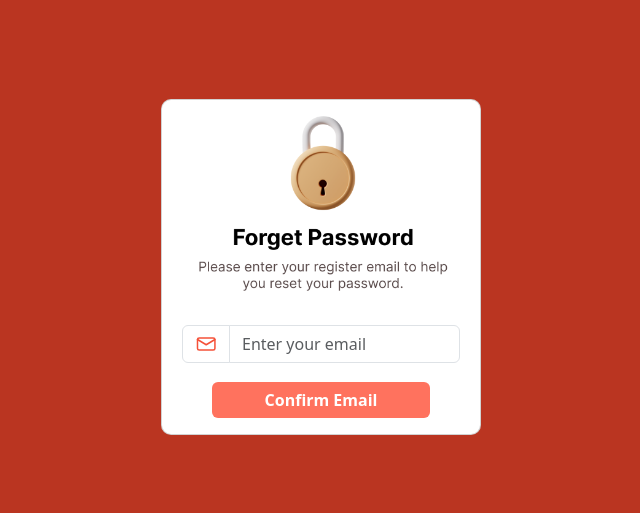
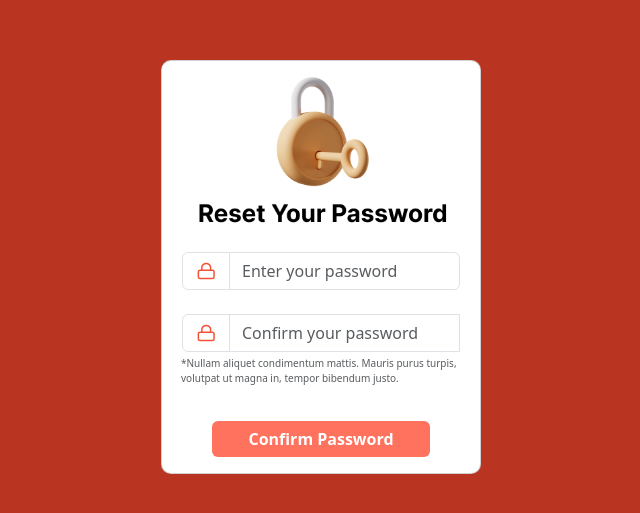
Before and after one commit to rg-km/final-project-engineering-41, a React (Create React App) app in the folder frontend/rangkumin/: page / in a window 1280 px wide. Shown: the part 133-646 px from the top of the page, without its empty margins (319-959 px from the left). Built offline with nearby package versions, Linux system fonts and the light colour scheme.

Commit message:
Paging UI for forgotPassword & resetPassword

```diff
--- a/frontend/rangkumin/src/App.js
+++ b/frontend/rangkumin/src/App.js
@@ -1,10 +1,12 @@
 import './App.css';
 import ForgotPass from './components/ForgotPass.js';
+import ResetPass from './components/ResetPass';
 import 'bootstrap/dist/css/bootstrap.min.css';
 
 function App() {
   return (
-    <ForgotPass />
+    // <ForgotPass />
+    <ResetPass />
   );
 }
 
--- a/frontend/rangkumin/src/components/ForgotPass.js
+++ b/frontend/rangkumin/src/components/ForgotPass.js
@@ -1,13 +1,15 @@
 import React, { Component } from "react";
-import { Card, InputGroup, Form, Button } from "react-bootstrap";
+import { Card, InputGroup, Form, Button, Alert } from "react-bootstrap";
 import headForgot from "../assets/forgotPass/headForgot.png";
 import mailForgot from "../assets/forgotPass/mail.svg";
+import { useState } from "react";
 
-export default class ForgotPass extends Component {
-    render(){
+function ForgotPass() {
+        const [show, setShow] = useState(false);
+
         return(
             <div className="bg-forgot">
-                <Card style={{ width: '20rem', borderRadius: "10px"}}>
+                {!show && <Card style={{ width: '20rem', borderRadius: "10px"}}>
                 <Card.Body>
                     <Card.Title><img style={{width: "250px", marginLeft: "20px"}} src={headForgot}></img></Card.Title>
                 </Card.Body>
@@ -19,11 +21,23 @@ export default class ForgotPass extends Component {
                     aria-describedby="basic-addon1"
                     />
                 </InputGroup>
-                <Button style={{backgroundColor: "#FF725E", border: "none", color: "white", fontWeight: "bold", margin: "50px", marginTop: "-5px"}} size='xl' type="email" className="mb-3">
+                {!show && <Button onClick={() => setShow(true)} style={{backgroundColor: "#FF725E", border: "none", color: "white", fontWeight: "bold", margin: "50px", marginTop: "-5px"}} size='xl' type="email" className="mb-3">
                      Confirm Email
-                </Button>
-                </Card>
+                </Button>}
+                </Card>}
+                <Alert show={show} style={{backgroundColor: "white", color: "black", borderRadius: "15px"}}>
+                    <Alert.Heading style={{fontWeight: "bold"}}>Request Reset Password Berhasil</Alert.Heading>
+                    <p>
+                    Kami telah mengirimkan email ke alamat email anda.
+                    </p>
+                    <div className="d-flex justify-content-end">
+                    <Button style={{backgroundColor: "#FF725E", color: "white", borderColor: "#FF725E", borderRadius: "15px"}} onClick={() => setShow(false)}>
+                        Tutup
+                    </Button>
+                    </div>
+                </Alert>
             </div>
         )
-    }
 }
+
+export default ForgotPass;
--- a/frontend/rangkumin/src/components/resetPass.js
+++ b/frontend/rangkumin/src/components/resetPass.js
@@ -0,0 +1,53 @@
+import React, { Component } from "react";
+import { Card, InputGroup, Form, Button, Alert } from "react-bootstrap";
+import headReset from "../assets/forgotPass/headReset.png";
+import lockForgot from "../assets/forgotPass/lock.svg";
+import { useState } from "react";
+
+function ResetPass() {
+    const [show, setShow] = useState(false);
+
+        return(
+            <div className="bg-forgot">
+                {!show && <Card style={{ width: '20rem', borderRadius: "10px"}}>
+                <Card.Body>
+                    <Card.Title><img style={{width: "250px", marginLeft: "20px"}} src={headReset}></img></Card.Title>
+                </Card.Body>
+                <InputGroup style={{padding: 20, marginTop: "-20px"}} className="mb-1">
+                    <InputGroup.Text style={{backgroundColor: "white"}} id="basic-addon1"><img src={lockForgot}></img></InputGroup.Text>
+                    <Form.Control
+                    placeholder="Enter your password"
+                    type="password"
+                    aria-label="Password"
+                    aria-describedby="basic-addon1"
+                    />
+                </InputGroup>
+                <InputGroup style={{padding: 20, marginTop: "-20px"}} className="mb-1">
+                    <InputGroup.Text style={{backgroundColor: "white"}} id="basic-addon1"><img src={lockForgot}></img></InputGroup.Text>
+                    <Form.Control
+                    placeholder="Confirm your password"
+                    type="password"
+                    aria-label="Password"
+                    aria-describedby="basic-addon1"
+                    />
+                    <Form.Text className="mb-3" style={{fontSize: "10px"}} id="passwordHelpBlock" muted>
+                    *Nullam aliquet condimentum mattis. Mauris purus turpis, volutpat ut magna in, tempor bibendum justo.
+                    </Form.Text>
+                </InputGroup>
+                <Button onClick={() => setShow(true)} style={{backgroundColor: "#FF725E", border: "none", color: "white", fontWeight: "bold", margin: "50px", marginTop: "-5px"}} size='xl' type="email" className="mb-3">
+                     Confirm Password
+                </Button>
+                </Card>}
+                <Alert show={show} style={{backgroundColor: "white", color: "black", borderRadius: "15px"}}>
+                    <Alert.Heading style={{fontWeight: "bold", marginTop: "10px"}}>Reset Password Berhasil</Alert.Heading>
+                    <div className="d-flex justify-content-end">
+                    <Button style={{backgroundColor: "#FF725E", color: "white", borderColor: "#FF725E", borderRadius: "15px", marginTop: "10px"}} onClick={() => setShow(false)}>
+                        Tutup
+                    </Button>
+                    </div>
+                </Alert>
+            </div>
+        )
+}
+
+export default ResetPass;
```
Also changed, not shown: frontend/rangkumin/src/assets/forgotPass/headReset.png (added), frontend/rangkumin/src/assets/forgotPass/lock.svg (added).
